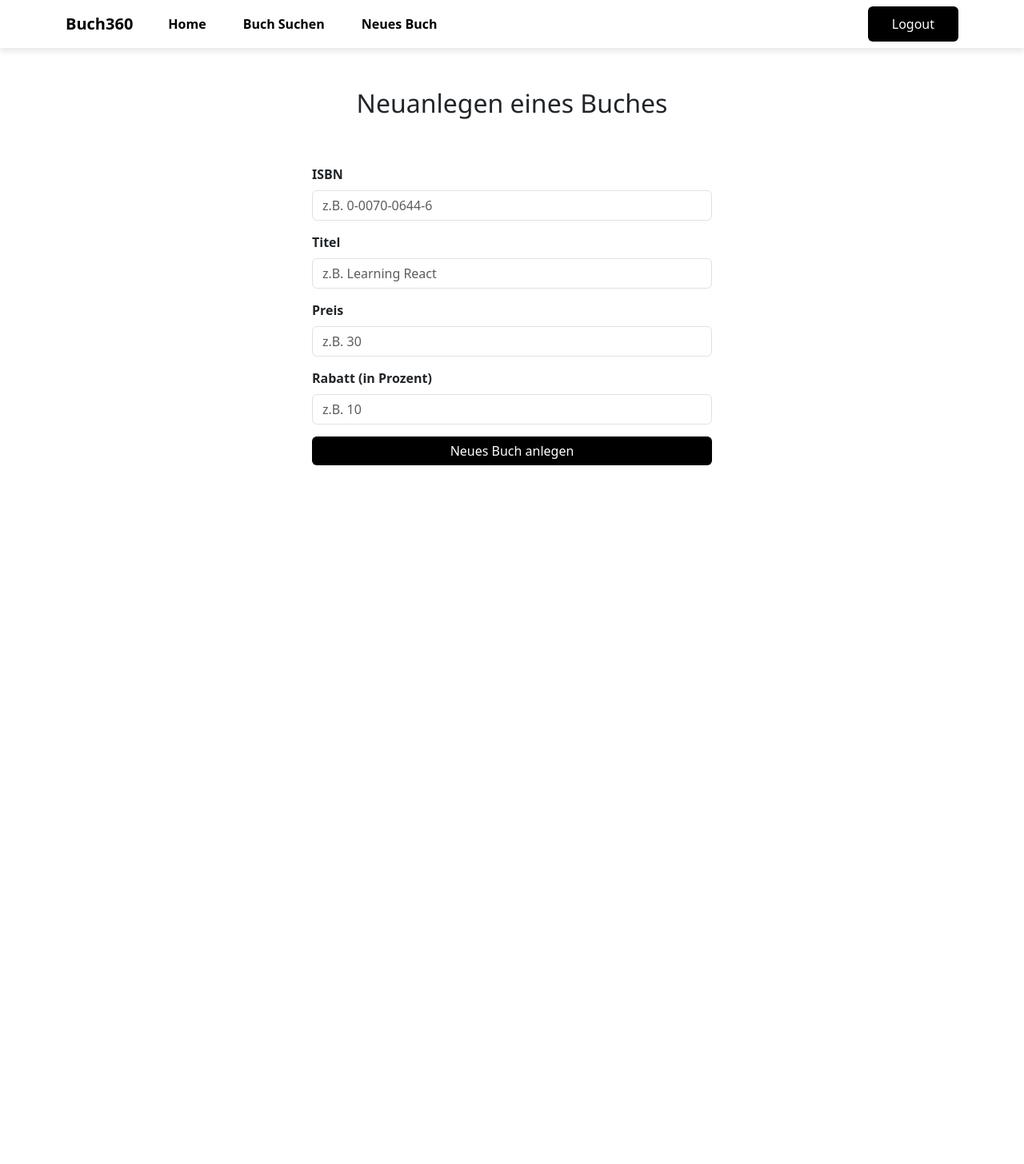
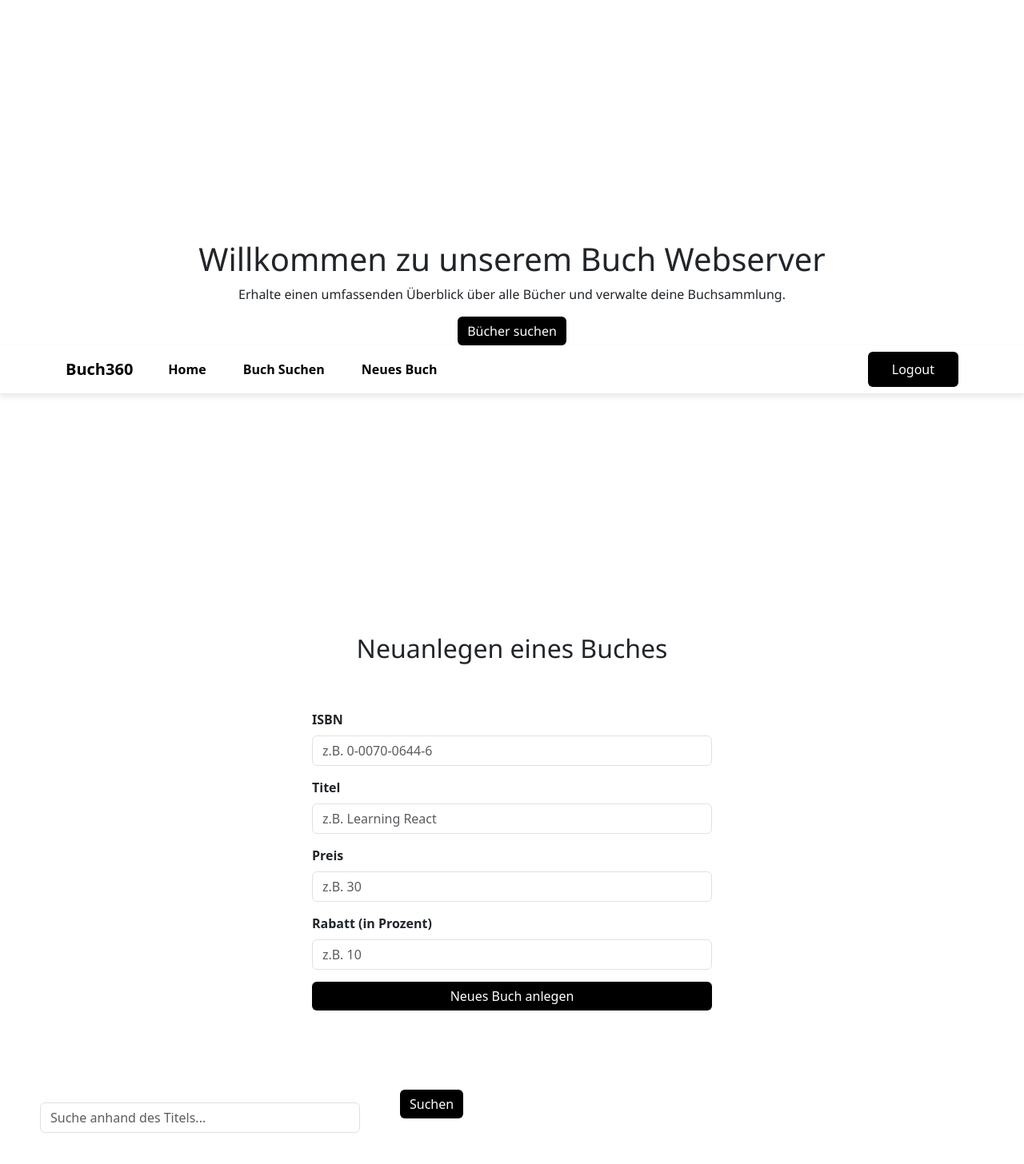
Before and after one commit to Atomfried13/swe_abgabe_2_webserver, a React (Vite) app: page / in a window 1280 px wide. Shown: the top 1456 px of the page at 80% size. Before the commit the page ends 800 px from the top, so only its background shows below. Built offline with nearby package versions, Linux system fonts and the light colour scheme.

Commit message:
Update main.tsx

```diff
--- a/src/main.tsx
+++ b/src/main.tsx
@@ -2,9 +2,13 @@ import React from 'react';
 import ReactDOM from 'react-dom/client';
 import { App } from './App.tsx';
 import './index.css';
+import { BuchSuchen } from './pages/BuchSuchen/BuchSuchen.tsx';
+import { Home } from './pages/Home/Home.tsx';
 
 ReactDOM.createRoot(document.getElementById('root')!).render(
 	<React.StrictMode>
+		<Home />
 		<App />
+		<BuchSuchen />
 	</React.StrictMode>,
 );
```
